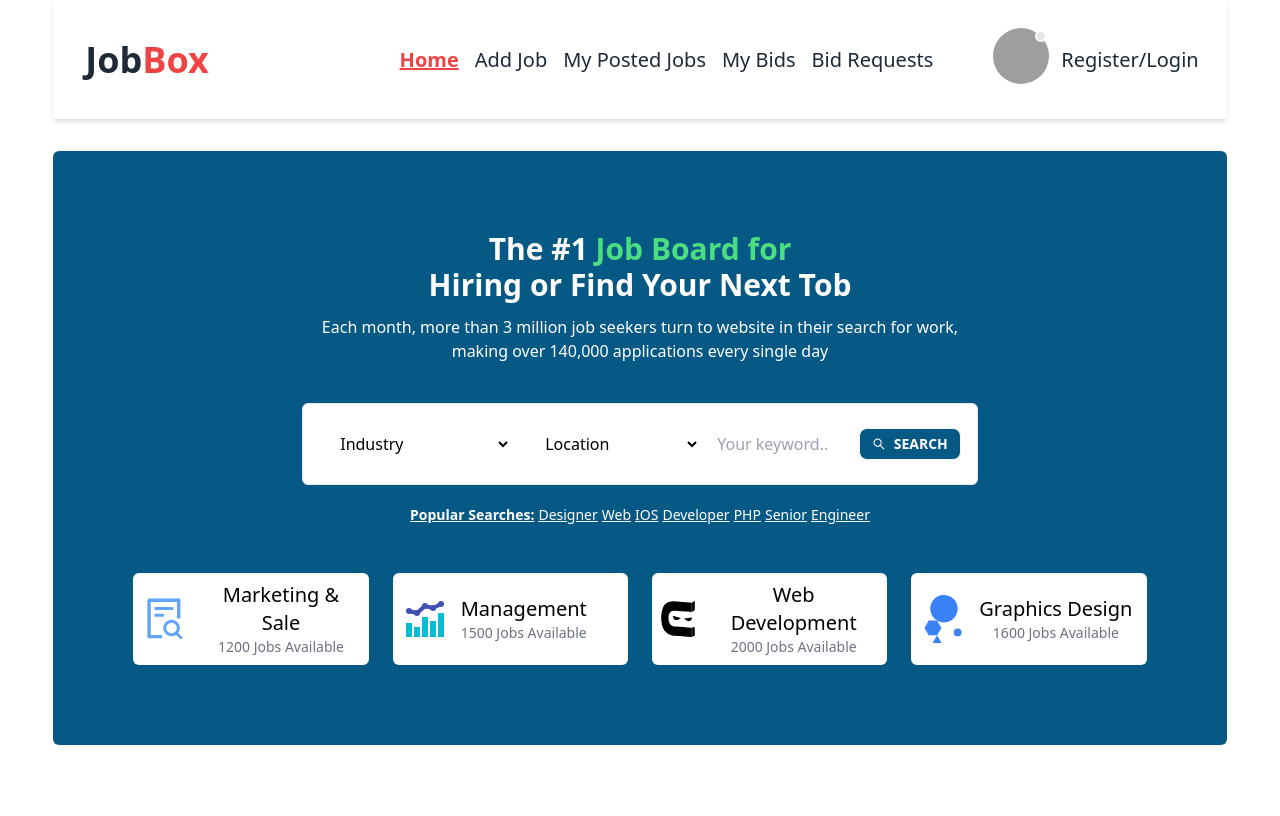
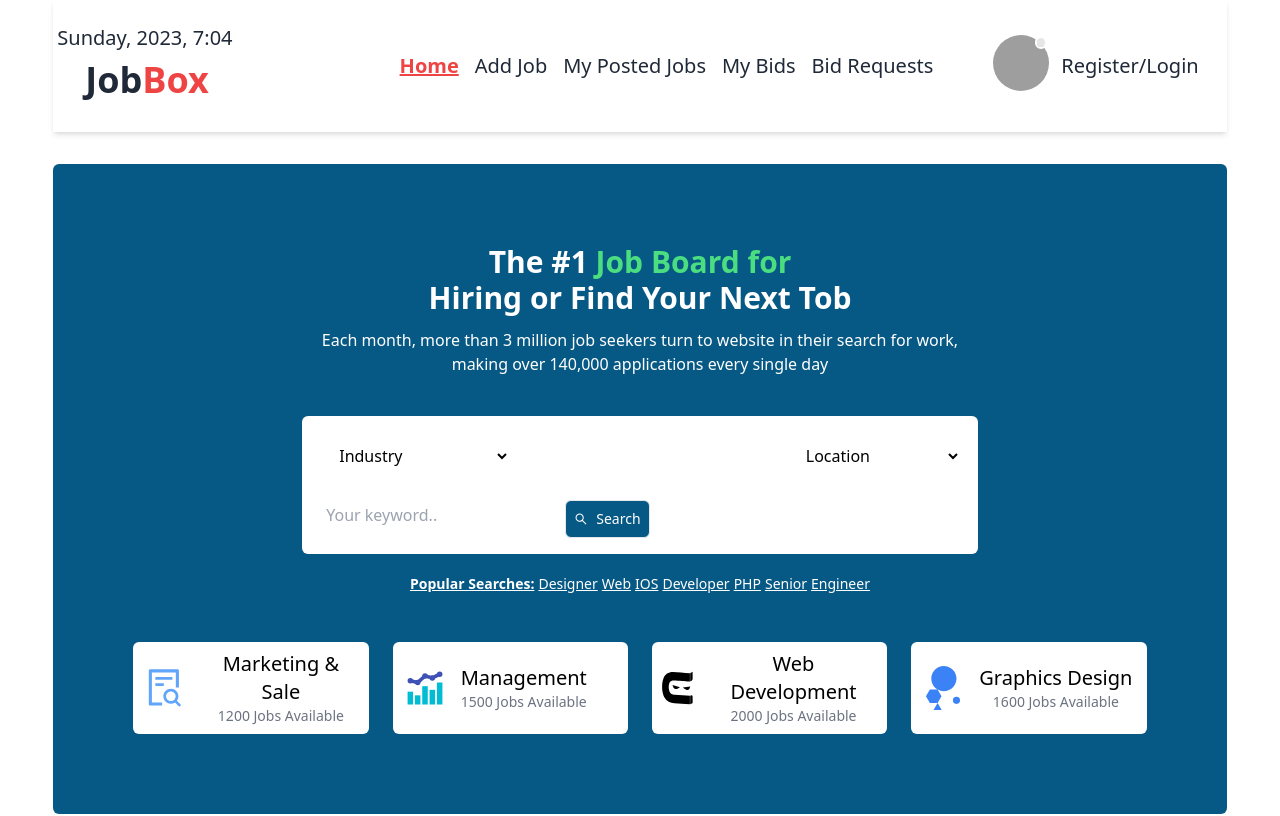
Before and after one commit to naymhossen1b/Job-Box-Client-Site, a React (Vite) app: page / in a window 1280 px wide. Shown: the top 816 px of the page. Built offline with nearby package versions, Linux system fonts and the light colour scheme; no server answers; grey boxes are pictures that could not be loaded.

Commit message:
create a real time for header section

```diff
--- a/package.json
+++ b/package.json
@@ -12,8 +12,10 @@
   "dependencies": {
     "axios": "^1.6.0",
     "firebase": "^10.5.2",
+    "framer-motion": "^10.16.4",
     "localforage": "^1.10.0",
     "match-sorter": "^6.3.1",
+    "moment": "^2.29.4",
     "react": "^18.2.0",
     "react-dom": "^18.2.0",
     "react-hot-toast": "^2.4.1",
--- a/src/Home/Banner.jsx
+++ b/src/Home/Banner.jsx
@@ -5,7 +5,7 @@ import { SiCodingninjas, SiTaichigraphics } from "react-icons/si";
 const Banner = () => {
   return (
     <div className="h-fu bg-sky-800 text-white text-center rounded-md">
-      <div className="p-20">
+      <div className="md:p-20 p-1">
         <h1 className="text-3xl font-bold">
           The #1 <span className="text-green-400">Job Board for</span>
         </h1>
@@ -14,9 +14,9 @@ const Banner = () => {
           Each month, more than 3 million job seekers turn to website in their search for work,
           making over 140,000 applications every single day
         </p>
-        <div className="flex items-center justify-between mt-10 gap-3 p-4 bg-white text-black rounded-md border w-8/12 mx-auto">
+        <div className="flex flex-wrap items-center justify-between mt-10 gap-3 md:p-4 md:bg-white text-black rounded-md w-8/12 mx-auto">
           <div>
-            <select className="input">
+            <select className="input ">
               <option>Industry</option>
               <option>Web Development</option>
               <option>Digital Marketing</option>
@@ -24,7 +24,7 @@ const Banner = () => {
             </select>
           </div>
           <div>
-            <select className="input">
+            <select className="input ">
               <option>Location</option>
               <option>Industry</option>
               <option>United States</option>
@@ -34,50 +34,50 @@ const Banner = () => {
               <option>Bangladesh</option>
             </select>
           </div>
-          <div className="flex items-center">
-            <input className="w-full p-1" type="search" placeholder="Your keyword.." />
-            <button className="btn btn-sm text-white text-sm bg-sky-800">
+          <div className="md:flex items-center">
+            <input className="md:w-full rounded-md p-2 " type="search" placeholder="Your keyword.." />
+            <button className="border p-2 rounded-md gap-2 mt-2 flex items-center text-white text-sm bg-sky-800">
               <AiOutlineSearch />
               Search
             </button>
           </div>
         </div>
-        <p className="mt-5 text-sm underline flex gap-1 justify-center hover:cursor-pointer">
+        <p className="mt-5 text-sm underline md:flex gap-1 justify-center hover:cursor-pointer">
           <span className="font-semibold">Popular Searches:</span>
           <span>Designer</span> <span>Web</span> <span>IOS</span> <span>Developer</span>{" "}
           <span>PHP</span> <span>Senior</span> <span>Engineer</span>
         </p>
         <div className="grid grid-cols-1 md:grid-cols-4 gap-6 mt-12">
-          <div className="flex items-center gap-3 p-2 rounded-md bg-white text-black">
+          <div className="md:flex items-center gap-3 p-2 rounded-md bg-white text-black">
             <div>
-              <AiOutlineFileSearch className="font-bold text-5xl text-blue-400" />
+              <AiOutlineFileSearch className="font-bold w-11/12 mx-auto text-5xl text-blue-400" />
             </div>
             <div>
               <h1 className="text-xl font-medium">Marketing & Sale</h1>
               <p className="text-sm text-gray-500">1200 Jobs Available</p>
             </div>
           </div>
-          <div className="flex items-center gap-3 p-2 rounded-md bg-white text-black">
+          <div className="md:flex text-center items-center gap-3 p-2 rounded-md bg-white text-black">
             <div>
-              <FcComboChart className="font-bold text-5xl" />
+              <FcComboChart className="font-bold w-11/12 mx-auto  text-5xl" />
             </div>
             <div>
               <h1 className="text-xl font-medium">Management</h1>
               <p className="text-sm text-gray-500">1500 Jobs Available</p>
             </div>
           </div>
-          <div className="flex items-center gap-3 p-2 rounded-md bg-white text-black">
+          <div className="md:flex items-center gap-3 p-2 rounded-md bg-white text-black">
             <div>
-              <SiCodingninjas className="font-bold text-4xl" />
+              <SiCodingninjas className="font-bold w-11/12 mx-auto text-4xl" />
             </div>
             <div>
               <h1 className="text-xl font-medium">Web Development</h1>
               <p className="text-sm text-gray-500">2000 Jobs Available</p>
             </div>
           </div>
-          <div className="flex items-center gap-3 p-2 rounded-md bg-white text-black">
+          <div className="md:flex items-center gap-3 p-2 rounded-md bg-white text-black">
             <div>
-              <SiTaichigraphics className="font-bold text-blue-500 text-5xl" />
+              <SiTaichigraphics className="font-bold w-11/12 mx-auto text-blue-500 text-5xl" />
             </div>
             <div>
               <h1 className="text-xl font-medium">Graphics Design</h1>
--- a/src/Home/MailBox.jsx
+++ b/src/Home/MailBox.jsx
@@ -1,11 +1,11 @@
 const MailBox = () => {
   return (
-    <div className="text-start mt-20 bg-cover w-full rounded-xl p-20 bg-[url('https://imagizer.imageshack.com/img924/6150/0FBD7D.jpg')]">
+    <div className="text-start mt-20 bg-cover w-full rounded-xl p-2 md:p-20 bg-[url('https://imagizer.imageshack.com/img924/6150/0FBD7D.jpg')]">
       <div>
         <h1 className="text-5xl font-bold text-sky-700">Subscribe our newsletter</h1>
         <p className="mt-2 font-bold text-sky-700">New Things Will Always Update Regular</p>
       </div>
-      <div className="mt-5">
+      <div className="mt-5 flex">
         <input className="p-3 order-none rounded-bl-xl md:w-4/12 " type="email" name="" placeholder="Enter your email.." id="" />
         <button className="p-3 rounded-tr-xl md:px-8 bg-blue-800 border-none text-white font-bold">Submit</button>
       </div>
--- a/src/Home/RealTime.jsx
+++ b/src/Home/RealTime.jsx
@@ -1,8 +1,11 @@
+import moment from "moment/moment";
 
 const RealTime = () => {
     return (
         <div>
-
+            <div>
+            <p className='font-light'>{moment().format("dddd,   YYYY, h:mm")}</p>
+        </div>
         </div>
     );
 };
--- a/src/Shared/Header.jsx
+++ b/src/Shared/Header.jsx
@@ -20,7 +20,7 @@ const Header = () => {
 
   return (
     <div className="bg-gradient-to-r shadow-md  p-1  text-xl">
-      <nav className=" py-5 flex items-center lg:justify-between">
+      <nav className=" py-5 flex items-center justify-between">
         <div>
           <div className="lg:hidden text-4xl" onClick={() => setOpen(!open)}>
             {open == true ? <RxCross2 /> : <HiMenuAlt2 />}
```
Also changed, not shown: src/Shared/Healmet.jsx (added, +13 -0 lines), 1 other file (tests, documents, lock files or other folders).
